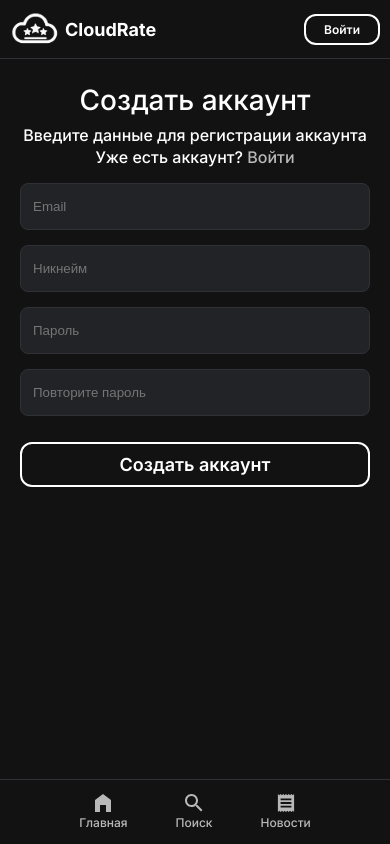
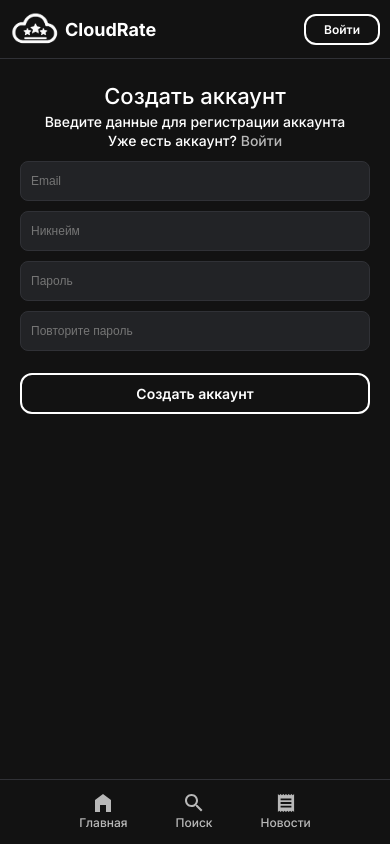
Before and after one commit to velniok/CloudRate-frontend, a React (Vite) app: page /registration in a window 390 px wide. Built offline with nearby package versions, Linux system fonts and the light colour scheme; no server answers.

Commit message:
mobile login/reg pages

```diff
--- a/src/scss/components/_login.scss
+++ b/src/scss/components/_login.scss
@@ -74,3 +74,44 @@
         }
     }
 }
+
+@media (max-width: 585px) {
+    .login {
+
+        &-title {
+            margin-bottom: 4px;
+            font-size: 22px;
+        }
+
+        &-desc {
+            font-size: 14px;
+        }
+
+        &__noreg {
+            margin-bottom: 12px;
+            font-size: 14px;
+        }
+
+        &__form {
+
+            &-error {
+                margin-bottom: 4px;
+            }
+
+            &-list {
+                margin-bottom: 22px;
+                row-gap: 10px;
+            }
+
+            &-input {
+                padding: 12px 10px;
+                font-size: 12px;
+            }
+
+            &-submit {
+                font-size: 14px;
+                padding: 10px 42px;
+            }
+        }
+    }
+}
--- a/src/scss/components/_reg.scss
+++ b/src/scss/components/_reg.scss
@@ -75,3 +75,44 @@
         }
     }
 }
+
+@media (max-width: 585px) {
+    .reg {
+
+        &-title {
+            margin-bottom: 4px;
+            font-size: 22px;
+        }
+
+        &-desc {
+            font-size: 14px;
+        }
+
+        &__noreg {
+            margin-bottom: 12px;
+            font-size: 14px;
+        }
+
+        &__form {
+
+            &-error {
+                margin-bottom: 4px;
+            }
+
+            &-list {
+                margin-bottom: 22px;
+                row-gap: 10px;
+            }
+
+            &-input {
+                padding: 12px 10px;
+                font-size: 12px;
+            }
+
+            &-submit {
+                font-size: 14px;
+                padding: 10px 42px;
+            }
+        }
+    }
+}
```
